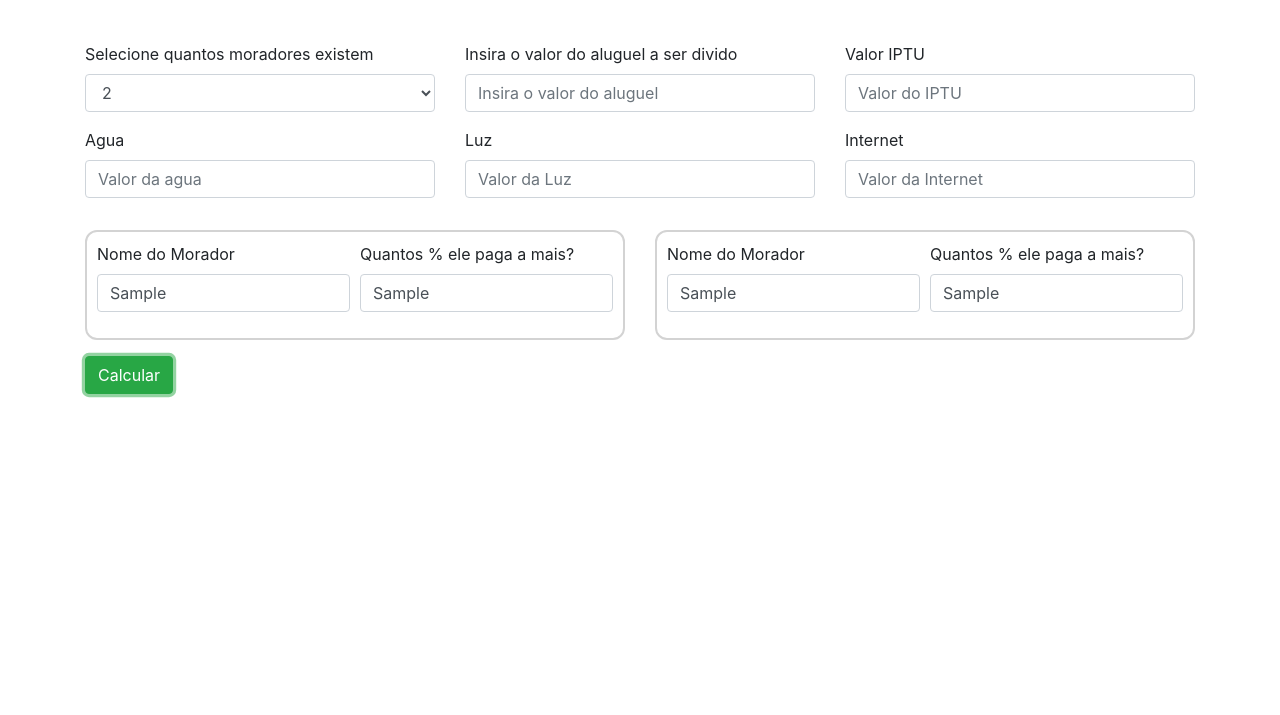
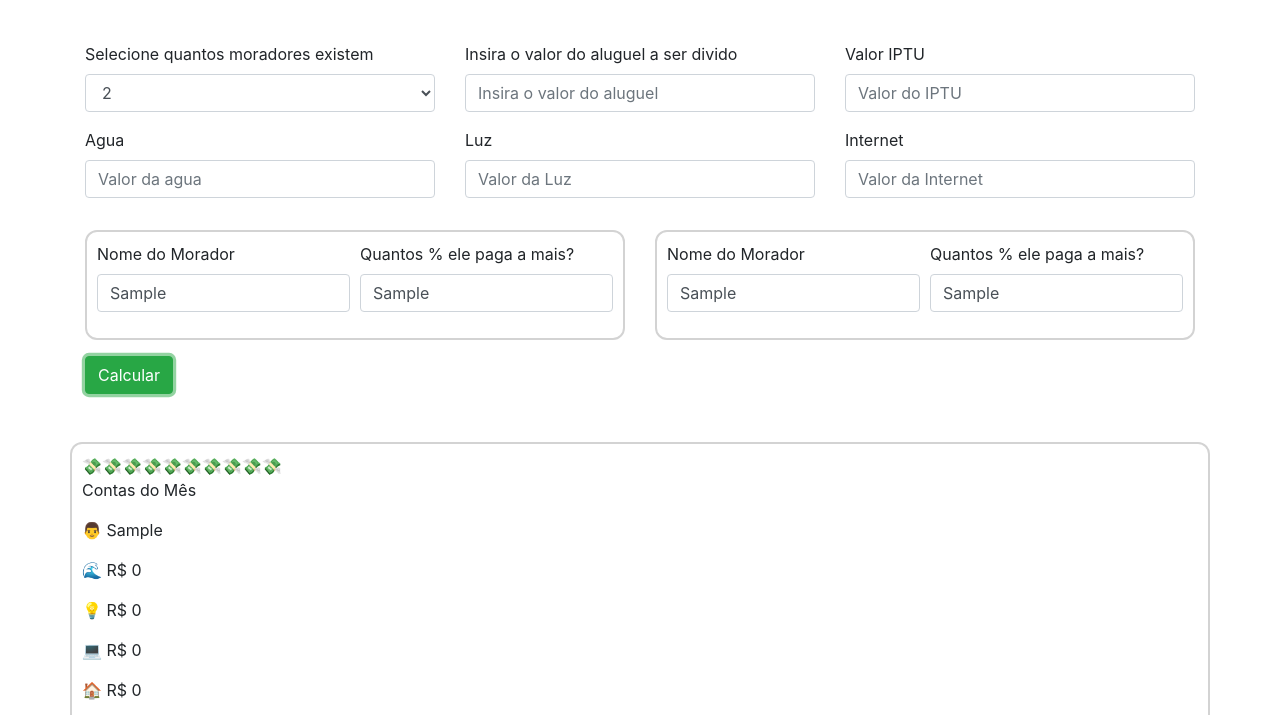
Before and after one commit to HigorAlves/NossaRepublica, a plain HTML site: page index.html in a window 1280 px wide. Both pictures are taken after typing "Sample", "Sample", "Sample", "Sample" into the empty fields and a click on the button "Calcular". Shown: the part 62-777 px from the top of the page. Drawn offline with Linux system fonts and the light colour scheme.

Commit message:
Imprimindo sistema de divisão

```diff
--- a/assets/css/index.css
+++ b/assets/css/index.css
@@ -10,5 +10,5 @@
 }
 
 #resultado{
-
+    margin-top: 3em;
 }
--- a/assets/js/principal.js
+++ b/assets/js/principal.js
@@ -79,38 +79,71 @@ function criarMoradores(){
 function calculaDivisao(){
   var aluguel = document.querySelector("#inputAluguel").value;
   var iptu = document.querySelector("#inputIPTU").value;
+  var agua = document.querySelector("#inputAgua").value;
+  var luz = document.querySelector("#inputLuz").value;
+  var internet = document.querySelector("#inputInternet").value;
   var pessoas = document.querySelectorAll("#DS");
-  var IPTU = iptu/qtMoradores.value;
 
   pessoas.forEach(function(pessoa){
     var nome = pessoa.querySelector("#inputNomeMorador").value;
-    var agua = pessoa.querySelector("#inputAgua").value;
-    var luz = pessoa.querySelector("#inputLuz").value;
-    var internet = pessoa.querySelector("#inputInternet").value;
 
-    if (pessoa.querySelector("#inputPorAluguel").value > 0){
-      //Calcular porcentagem de cada morador
-    } else {
     pMoradores = {
       nome: nome,
-        agua: agua,
-        luz: luz,
-        internet: internet,
+      agua: agua/qtMoradores.value,
+      luz: luz/qtMoradores.value,
+      internet: internet/qtMoradores.value,
       aluguel: (aluguel/qtMoradores.value),
-        iptu: IPTU
+      iptu: iptu/qtMoradores.value
     }
-    }
+
     moradores.push(pMoradores);
   });
-
   resultado();
 }
 
 function resultado(){
   var resultado = document.querySelector("#resultado");
+  var divBox = document.createElement("div");
+  divBox.classList.add("container");
+  divBox.classList.add("formBox");
+
+  divBox.innerHTML += "&#x1F4B8&#x1F4B8&#x1F4B8&#x1F4B8&#x1F4B8&#x1F4B8&#x1F4B8&#x1F4B8&#x1F4B8&#x1F4B8";
+
+  var pMoney = document.createElement("p");
+  pMoney.textContent = "Contas do Mês";
+
+  resultado.appendChild(divBox);
+  divBox.appendChild(pMoney);
 
   moradores.forEach(function(morador){
-    resultado.innerHTML += morador.nome;
-    resultado.innerHTML += morador.agua;
+    var p = document.createElement("p");
+    p.innerHTML = "&#x1F468 ";
+    p.textContent += morador.nome;
+    divBox.appendChild(p);
+
+    var pAgua = document.createElement("p");
+    pAgua.innerHTML = "&#x1F30A R$ ";
+    pAgua.textContent += morador.agua;
+    divBox.appendChild(pAgua);
+    //Luz
+    var pLuz = document.createElement("p");
+    pLuz.innerHTML = "&#x1F4A1 R$ ";
+    pLuz.textContent += morador.luz;
+    divBox.appendChild(pLuz);
+    //Internet
+    var pInternet = document.createElement("p");
+    pInternet.innerHTML = "&#x1F4BB R$ ";
+    pInternet.textContent += morador.internet;
+    divBox.appendChild(pInternet);
+    //Aluguel
+    var pAluguel = document.createElement("p");
+    pAluguel.innerHTML = "&#x1F3E0 R$ ";
+    pAluguel.textContent += morador.aluguel;
+    divBox.appendChild(pAluguel);
+    //IPTU
+    var pIptu = document.createElement("p");
+    pIptu.innerHTML = "&#x1F981 R$ ";
+    pIptu.textContent += morador.iptu;
+    divBox.appendChild(pIptu);
   });
 }
```
Lines whose indentation alone changed are shown as unchanged.
